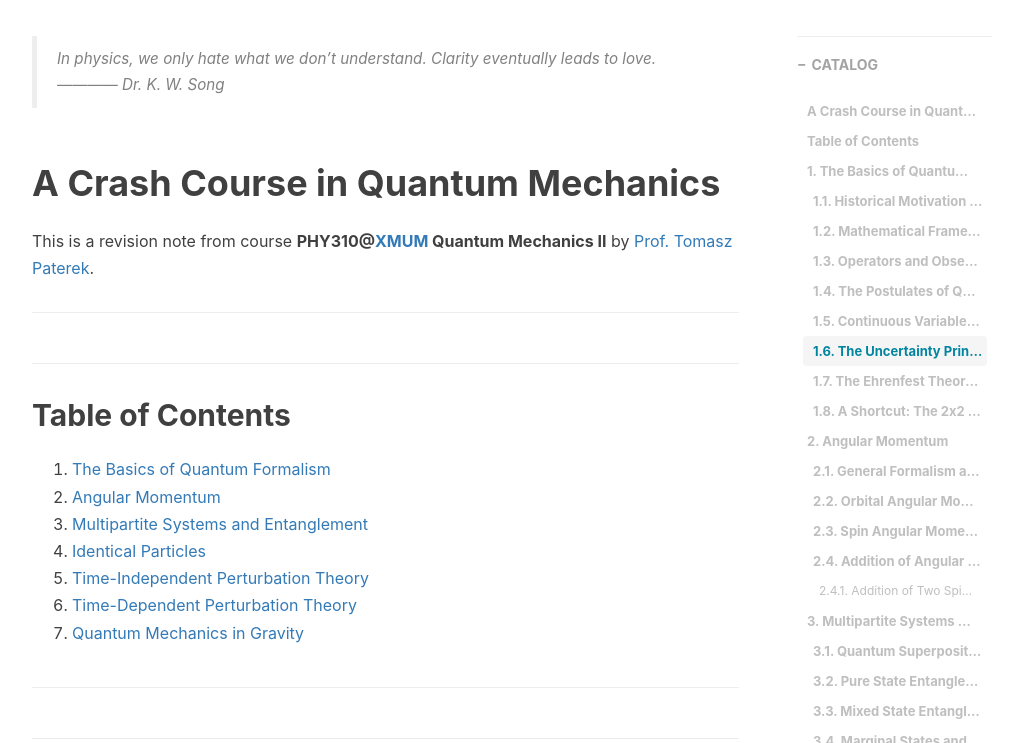
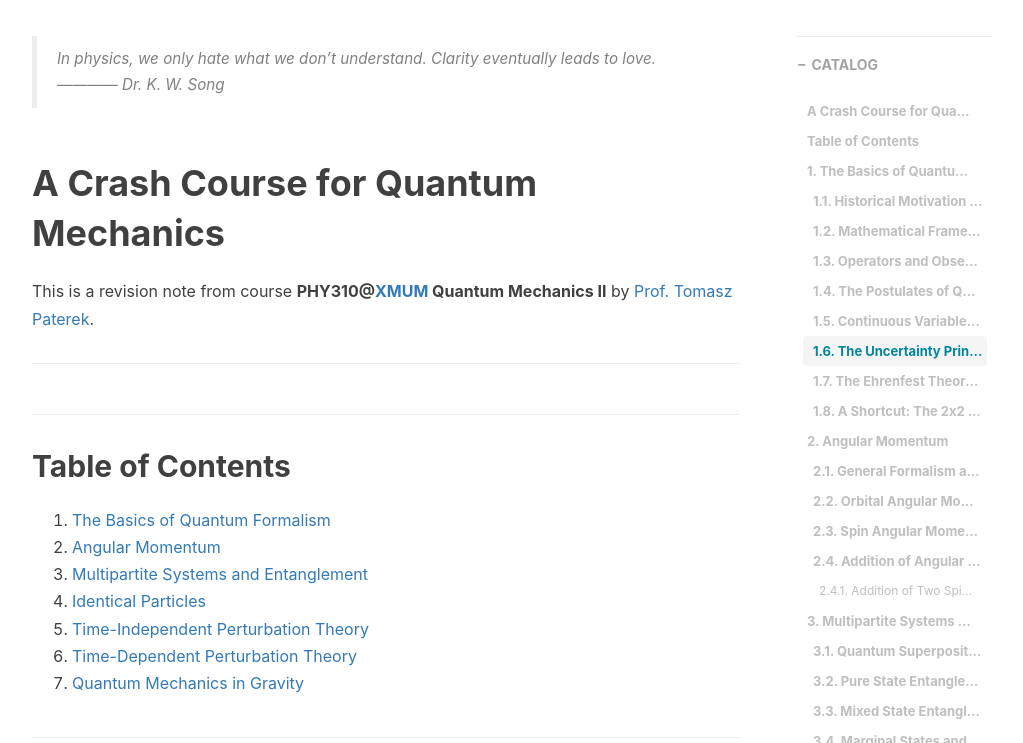
Before and after one commit to Jacques2022/Jacques2022.github.io, a Jekyll site: the page built from _posts/2025-11-19-qm2-notes.markdown, in a window 1280 px wide and 900 px high, scrolled down 430 px, cut to the strip 157-900 px from the top of the window. Shown: the whole strip, without its empty margins (233-1256 px from the left). Built offline with Jekyll 4.4.1, drawn with Linux system fonts in a browser that asks for light colours; nearby versions of some CDN libraries; comment, search, counter and statistics services are not loaded.

Commit message:
[Post] bug fix.

```diff
--- a/_posts/2025-11-19-qm2-notes.markdown
+++ b/_posts/2025-11-19-qm2-notes.markdown
@@ -15,7 +15,7 @@ tags:
 > In physics, we only hate what we don't understand. Clarity eventually leads to love.
 > ———— Dr. K. W. Song
 
-# A Crash Course in Quantum Mechanics
+# A Crash Course for Quantum Mechanics
 
 This is a revision note from course **PHY310@[XMUM](https://phys.xmu.edu.my) Quantum Mechanics II** by [Prof. Tomasz Paterek](https://scholar.google.com/citations?user=Ag1AIewAAAAJ&hl=en&oi=ao).
 
```
